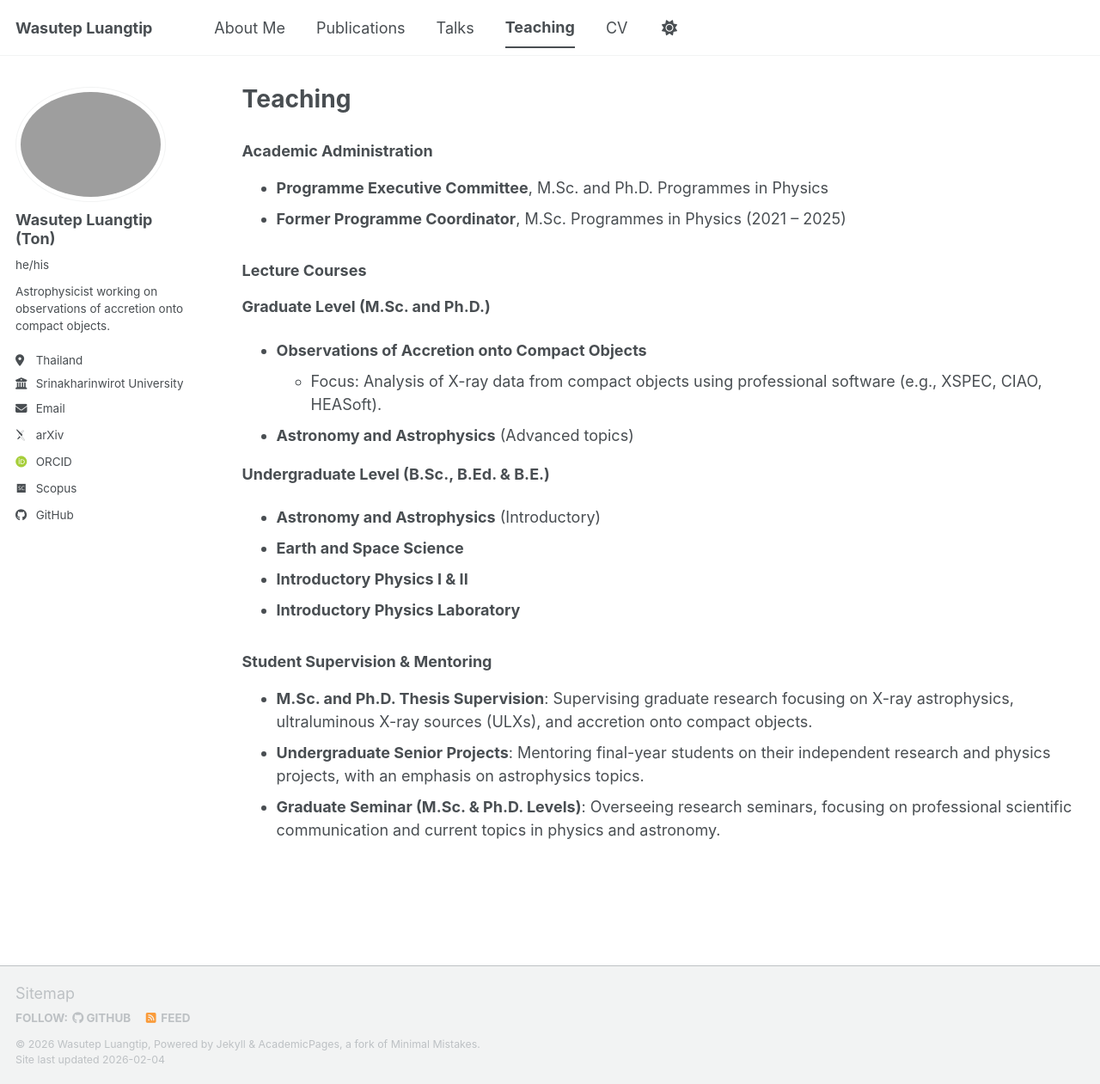
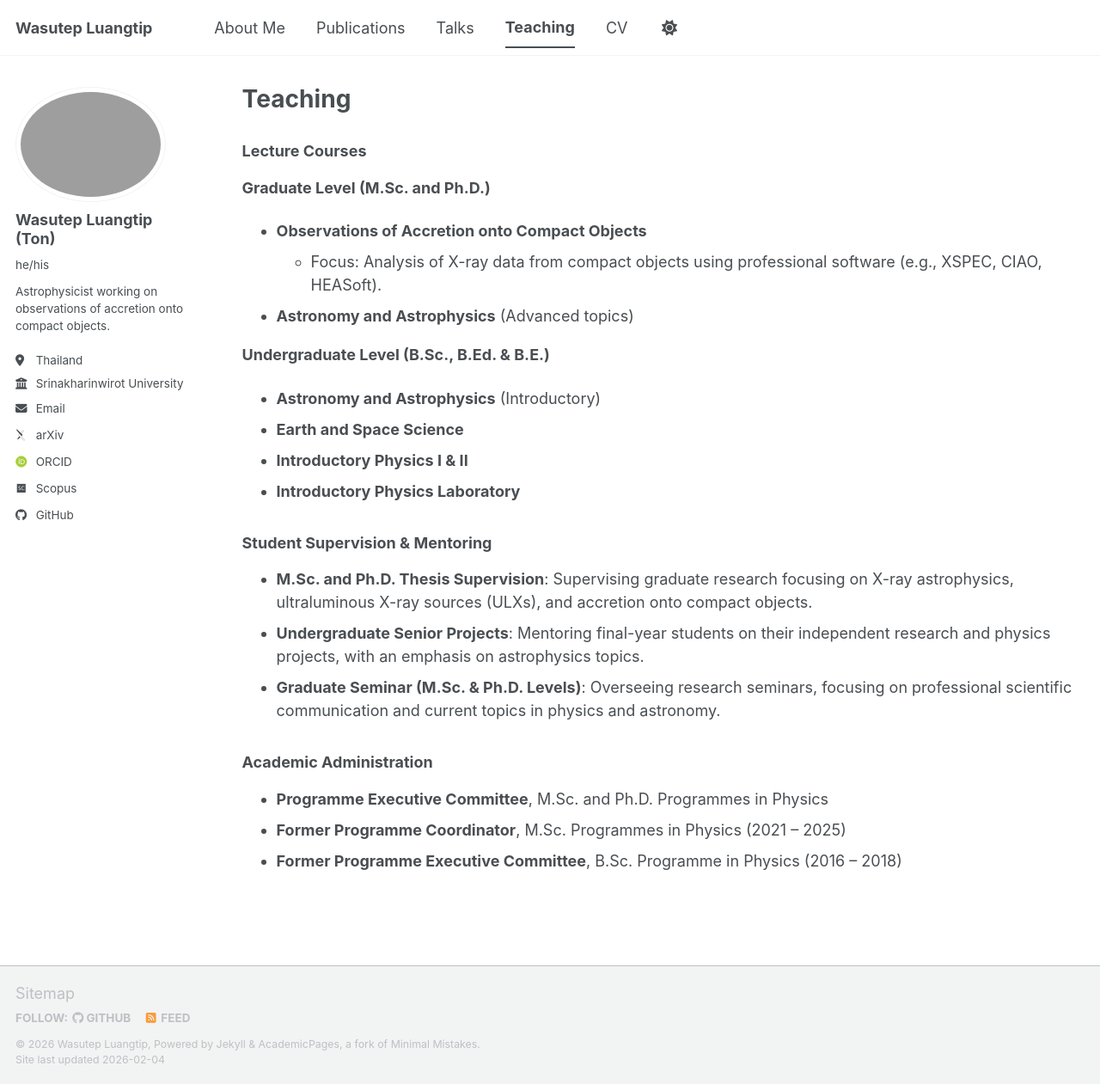
Before and after one commit to wluangtip/wluangtip.github.io, a Jekyll site: the page built from _pages/teaching.md, in a window 1280 px wide and 1261 px high. Shown: the whole window at 86% size. Built offline with Jekyll 4.4.1, drawn with Linux system fonts in a browser that asks for light colours; some web fonts are replaced; a script bundle is joined from its source files by our own code; library files that are not in the unit come from our copies.

Commit message:
Update teaching.md

```diff
--- a/_pages/teaching.md
+++ b/_pages/teaching.md
@@ -26,3 +22,8 @@ author_profile: true
 * **M.Sc. and Ph.D. Thesis Supervision**: Supervising graduate research focusing on X-ray astrophysics, ultraluminous X-ray sources (ULXs), and accretion onto compact objects.
 * **Undergraduate Senior Projects**: Mentoring final-year students on their independent research and physics projects, with an emphasis on astrophysics topics.
 * **Graduate Seminar (M.Sc. & Ph.D. Levels)**: Overseeing research seminars, focusing on professional scientific communication and current topics in physics and astronomy.
+
+### Academic Administration
+* **Programme Executive Committee**, M.Sc. and Ph.D. Programmes in Physics
+* **Former Programme Coordinator**, M.Sc. Programmes in Physics (2021 – 2025)
+* **Former Programme Executive Committee**, B.Sc. Programme in Physics (2016 – 2018)
```
Also changed, not shown: other parts of _pages/teaching.md (+0 -4 lines).
